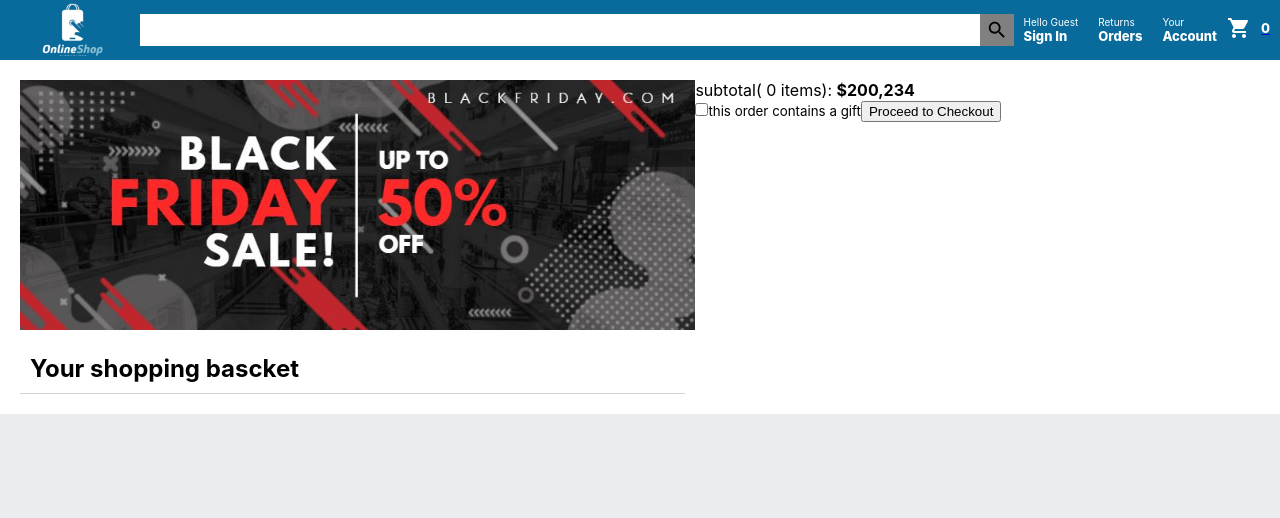
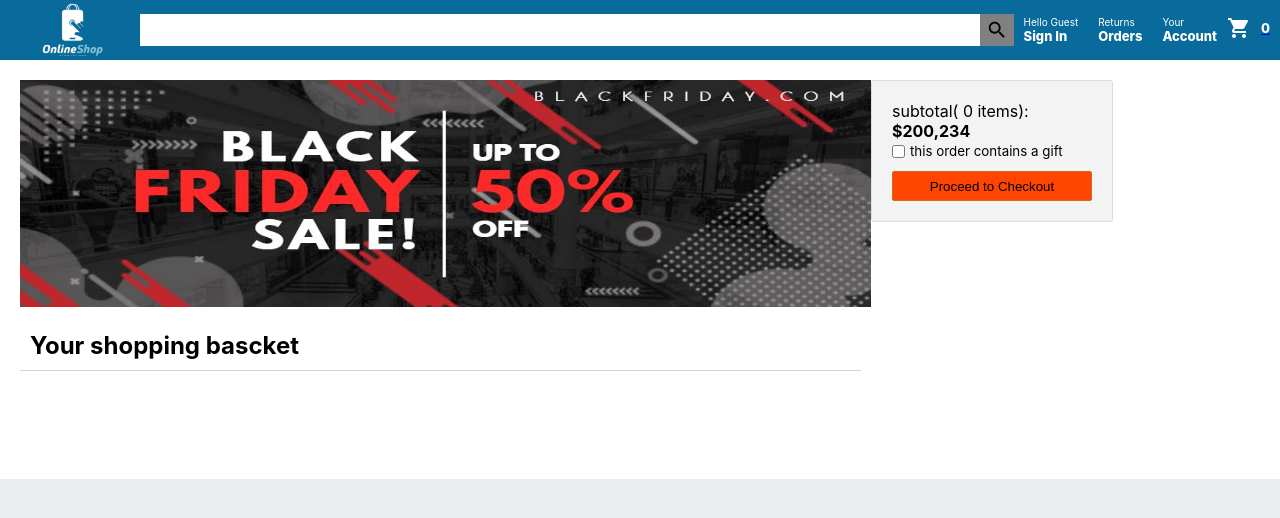
Before and after one commit to anismansour/store, a React (Create React App) app: page /checkout in a window 1280 px wide. Shown: the top 518 px of the page. Built offline with nearby package versions, Linux system fonts and the light colour scheme.

Commit message:
subtotal checkout added

```diff
--- a/src/components/style/Checkout.css
+++ b/src/components/style/Checkout.css
@@ -7,7 +7,7 @@
 
 .checkout__ad {
   width: 100%;
-  height: 250px;
+  height: 60%;
   margin-bottom: 10px;
 }
 .checkout__title {
--- a/src/components/style/Subtotal.css
+++ b/src/components/style/Subtotal.css
@@ -0,0 +1,29 @@
+.subtotal {
+  display: flex;
+  flex-direction: column;
+  justify-content: space-between;
+  width: 200px;
+  height: 100px;
+  padding: 20px;
+  background-color: #f3f3f3;
+  border: 1px solid #dddddd;
+  border-radius: 3px;
+}
+.subtotal__gift {
+  display: flex;
+  align-items: center;
+}
+
+.subtotal__gift > input {
+  margin-right: 5px;
+}
+.subtotal > button {
+  background: orangered;
+  border-radius: 2px;
+  width: 100%;
+  height: 30px;
+  border: 1px solid;
+  margin-top: 10px;
+  border-color: chocolate;
+  color: black;
+}
```
